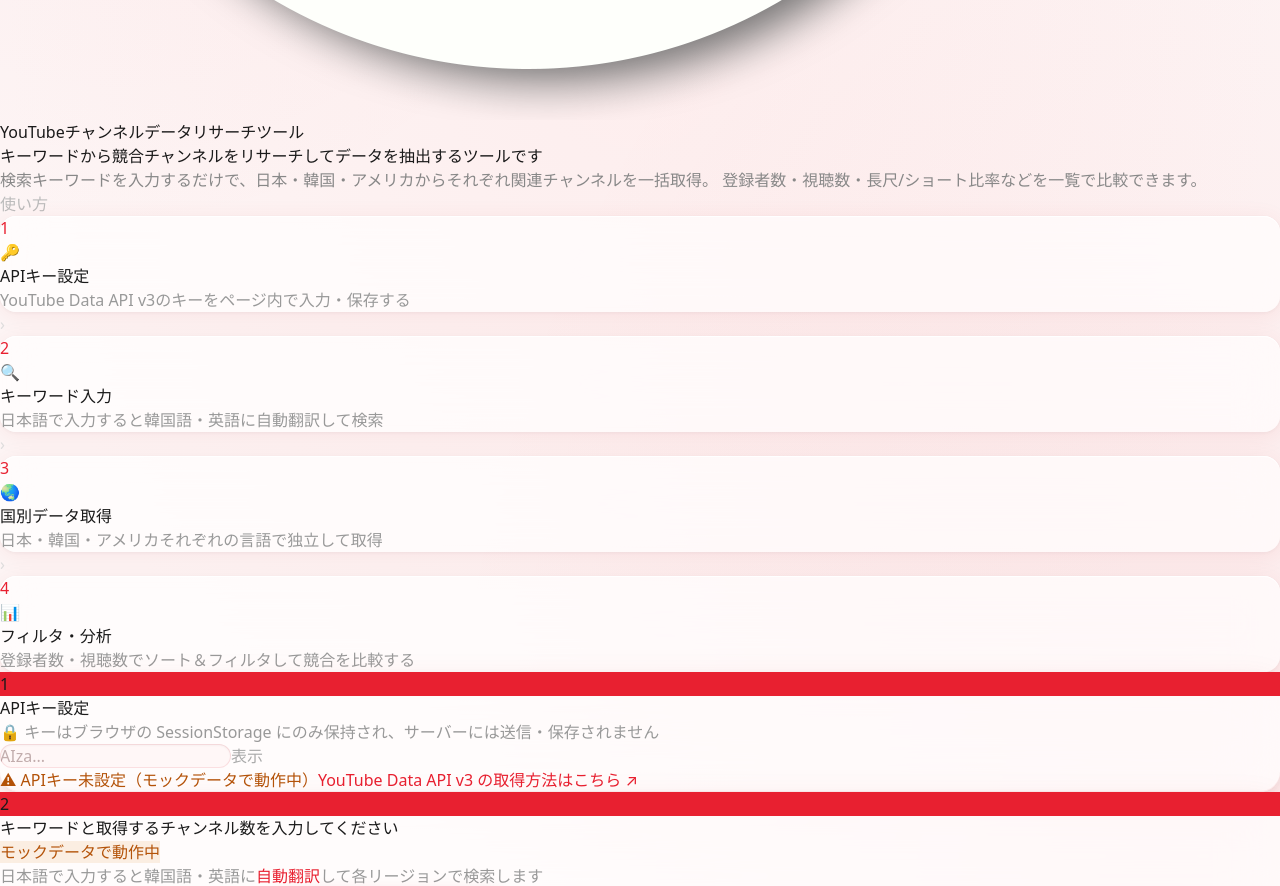
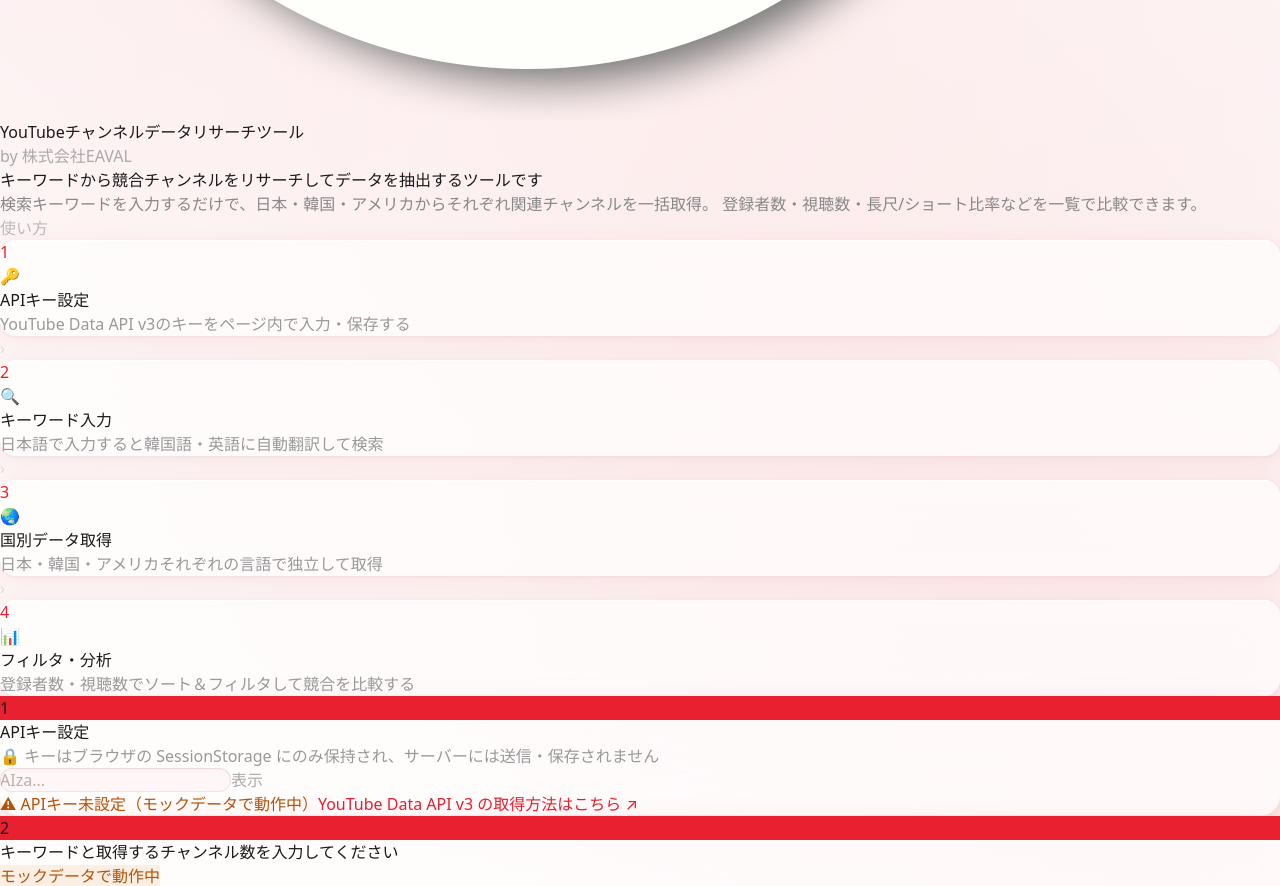
Before and after one commit to yohei-matsui/eaval-youtube-channel-datareserch, a React (Vite) app: page / in a window 1280 px wide. Shown: the part 960-1846 px from the top of the page. Built offline with nearby package versions, Linux system fonts and the light colour scheme.

Commit message:
ヘッダーに「by 株式会社EAVAL」を追加

```diff
--- a/src/App.jsx
+++ b/src/App.jsx
@@ -145,7 +145,10 @@ export default function App() {
       <header className="pt-8 pb-2 text-center">
         <div className="inline-flex items-center gap-3 mb-1">
           <img src="/logo.png" alt="EAVAL" className="w-10 h-10 object-contain" />
-          <span className="font-bold text-base tracking-wide" style={{ color: '#1a1a1a' }}>YouTubeチャンネルデータリサーチツール</span>
+          <div>
+            <span className="font-bold text-base tracking-wide" style={{ color: '#1a1a1a' }}>YouTubeチャンネルデータリサーチツール</span>
+            <p className="text-xs mt-0.5" style={{ color: '#aaa' }}>by 株式会社EAVAL</p>
+          </div>
         </div>
       </header>
 
```
